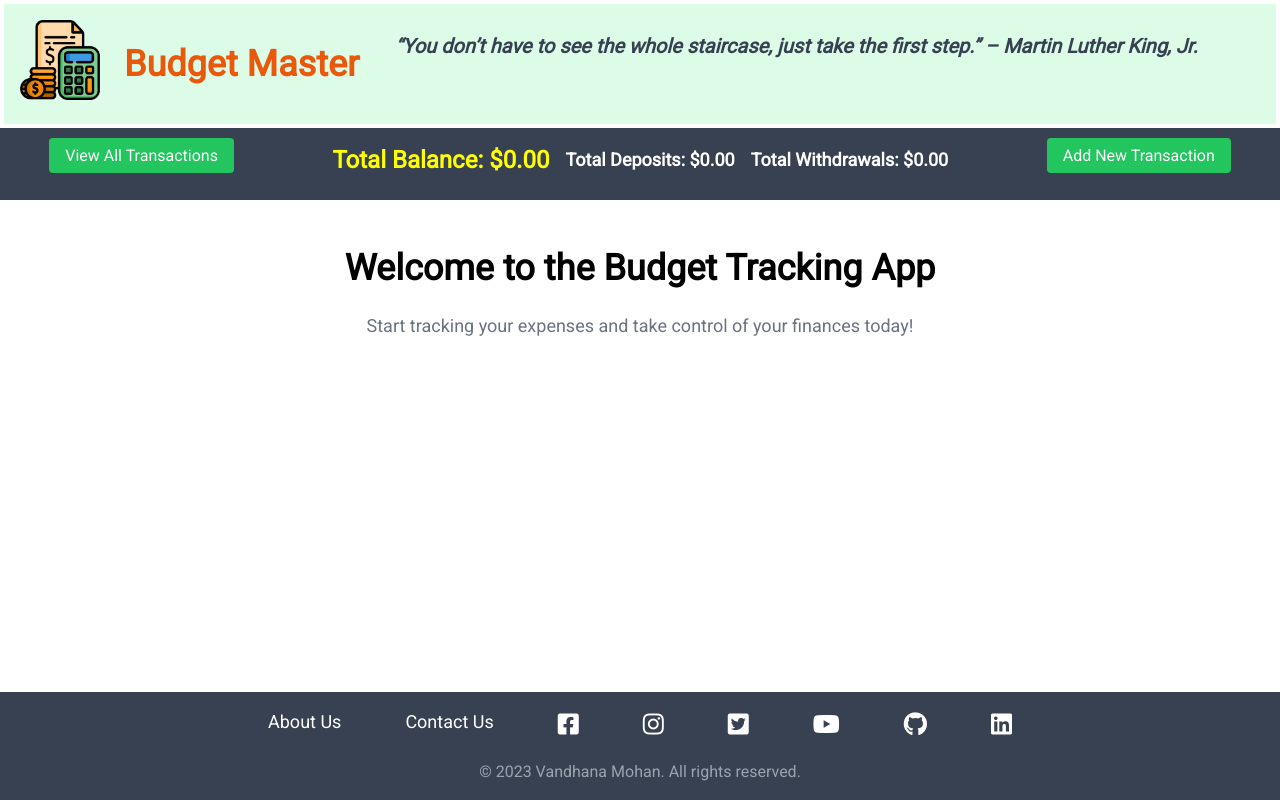
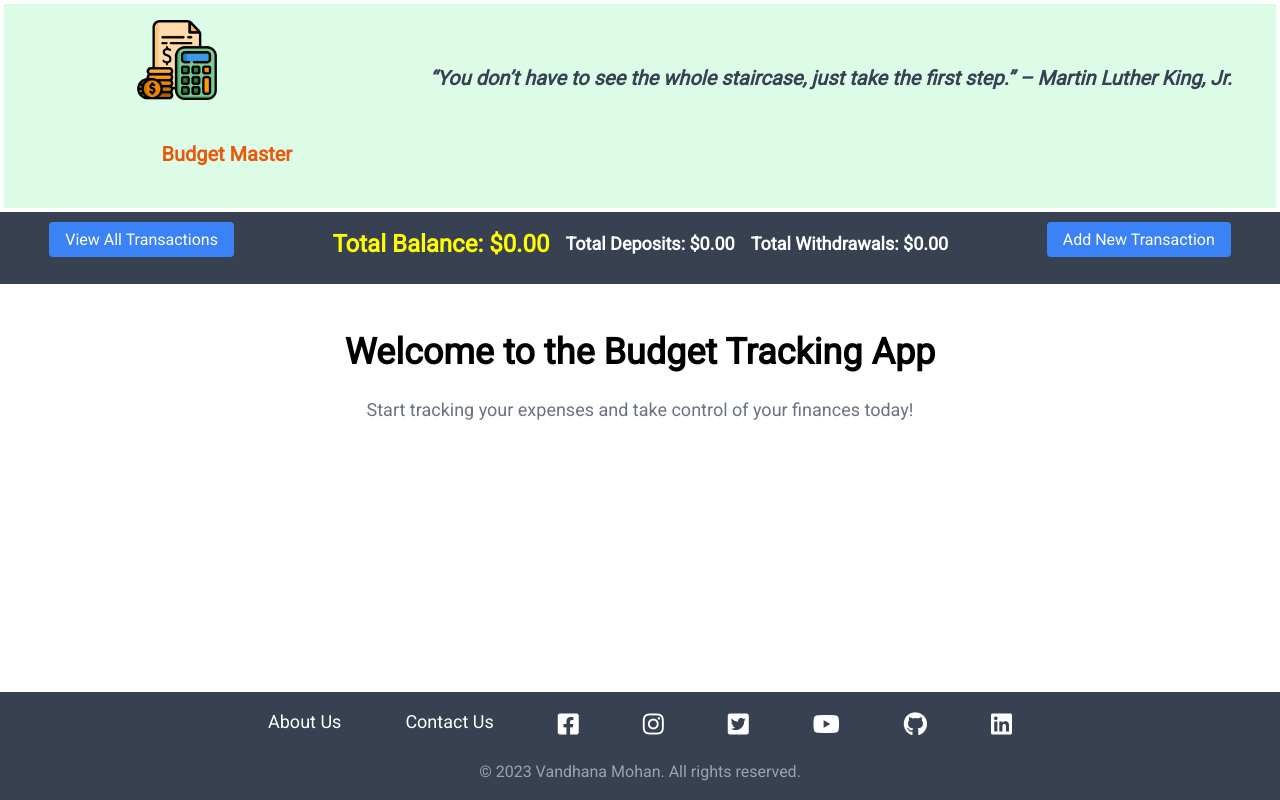
Before and after one commit to Vandhana-Mohan/budget-tracker-app-frontend, a React (Create React App) app: page / in a window 1280 px wide. Built offline with nearby package versions, Linux system fonts and the light colour scheme; no server answers.

Commit message:
edit css

```diff
--- a/src/Components/Header.js
+++ b/src/Components/Header.js
@@ -3,16 +3,14 @@ import { Link } from "react-router-dom";
 
 function Header() {
   return (
-    <header className="flex m-1 p-4 bg-green-100">
-      <Link to="/">
+    <header className="flex m-1 p-4 bg-green-100 sm:px-6 lg:px-8">
+      <Link to="/" className="max-w-3xl mx-auto">
         <img src={Budget} alt="logo" className="w-20 h-20" />
-      </Link>
-      <Link to="/">
-        <h1 className="m-6 text-4xl font-bold text-orange-600">
+        <h1 className="m-6 text-4xl font-bold text-orange-600 sm:text-lg lg:text-xl sm:mt-8 lg:mt-10">
           Budget Master
         </h1>
       </Link>
-      <h2 className="text-gray-700 text-xl italic font-bold mt-2">
+      <h2 className="text-gray-700 text-xl italic font-bold mt-2 sm:text-lg lg:text-xl sm:mt-8 lg:mt-10">
         <span className="relative z-10 inline-block px-3 py-1">
           “You don’t have to see the whole staircase, just take the first step.”
           – Martin Luther King, Jr.
--- a/src/Components/NavBar.js
+++ b/src/Components/NavBar.js
@@ -8,7 +8,7 @@ function NavBar(props) {
         <li className="cursor-pointer hover:text-gray-300">
           <Link
             to="/budgets"
-            className="bg-green-500 text-white py-2 px-4 rounded"
+            className="bg-blue-500 text-white py-2 px-4 rounded"
           >
             View All Transactions
           </Link>
@@ -21,7 +21,7 @@ function NavBar(props) {
         <li className="cursor-pointer hover:text-gray-300">
           <Link
             to="/budgets/new"
-            className="bg-green-500 text-white py-2 px-4 rounded"
+            className="bg-blue-500 text-white py-2 px-4 rounded"
           >
             Add New Transaction
           </Link>
```
